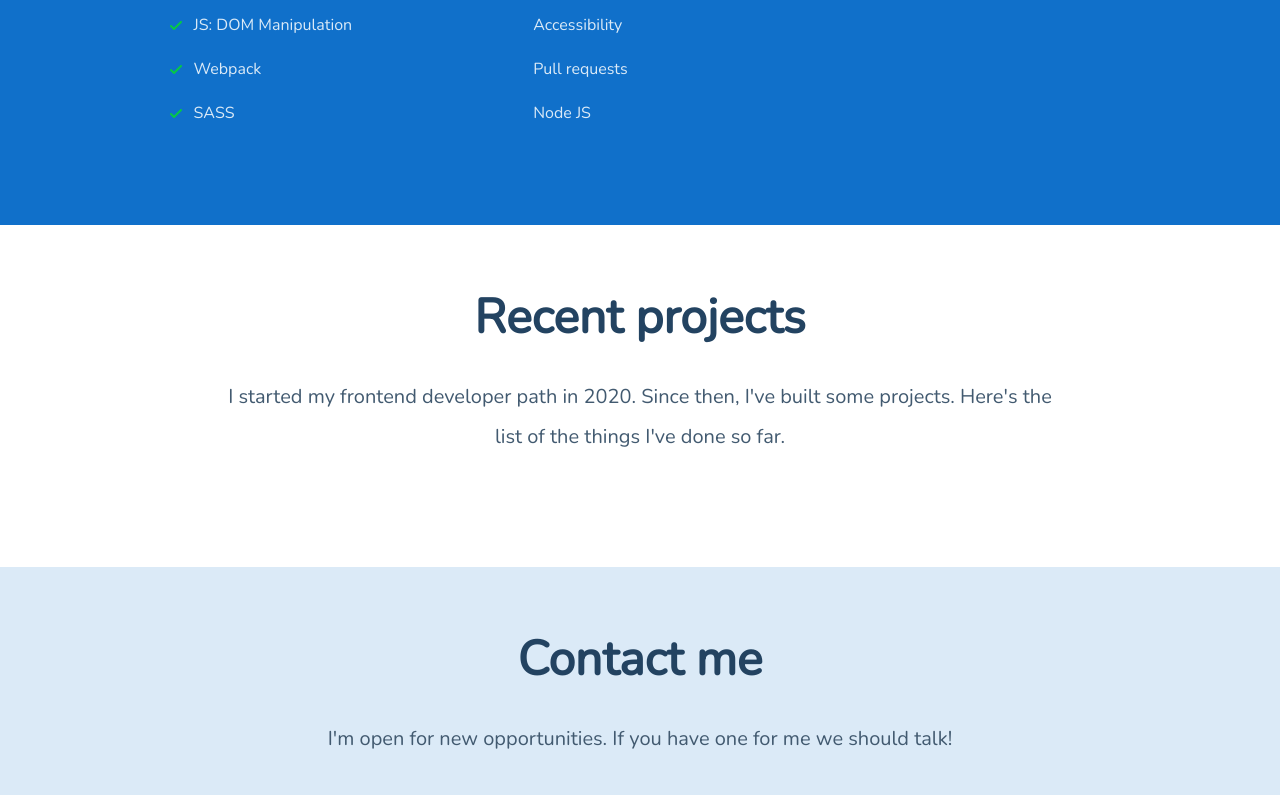
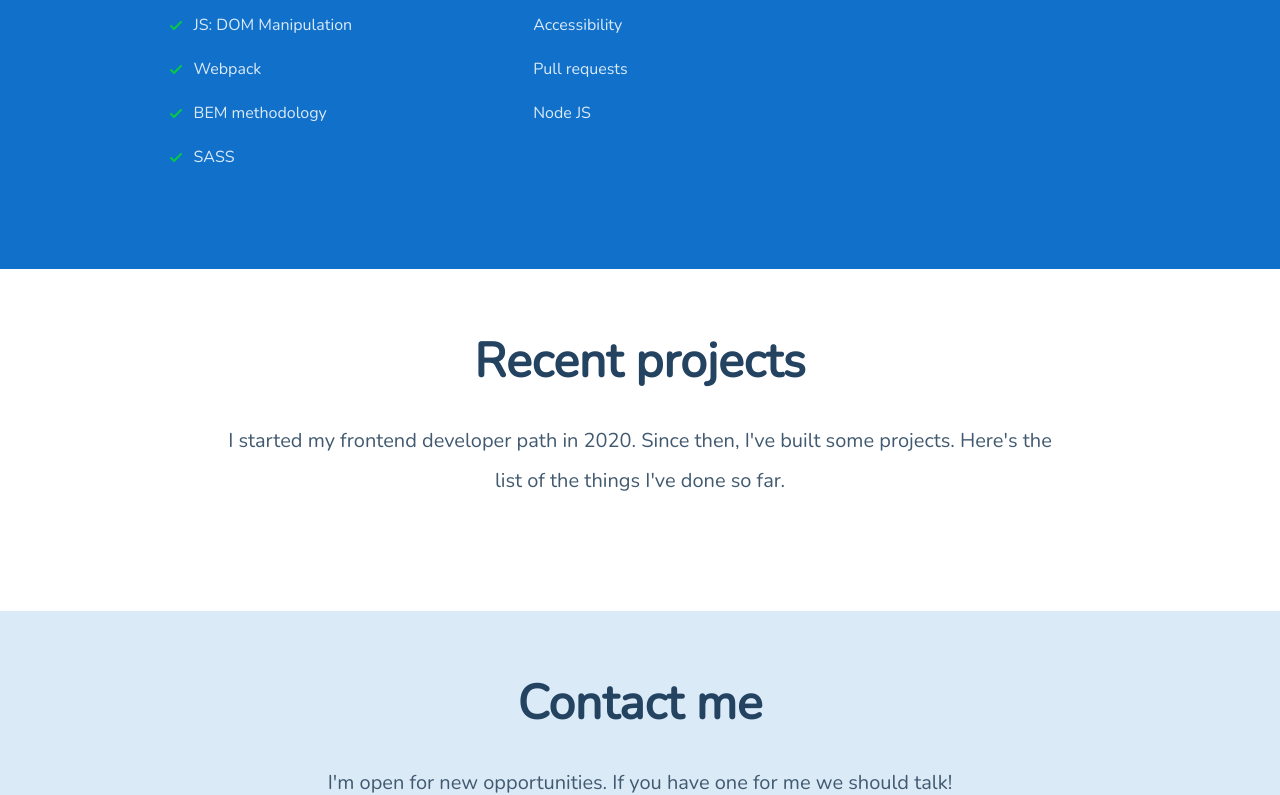
Before and after one commit to Mateusz-Meler/Mateusz-Meler.github.io, a website built with webpack: page src/pages/index.html in a window 1280 px wide. Shown: the part 1475-2270 px from the top of the page. Built offline with nearby package versions, Linux system fonts and the light colour scheme; no server answers.

Commit message:
content update

```diff
--- a/src/pages/index.html
+++ b/src/pages/index.html
@@ -72,6 +72,7 @@
               <li class="skills-article__list--item">Forms</li>
               <li class="skills-article__list--item">JS: DOM Manipulation</li>
               <li class="skills-article__list--item">Webpack</li>
+              <li class="skills-article__list--item">BEM methodology</li>
               <li class="skills-article__list--item">SASS</li>
             </ul>
           </article>
```
